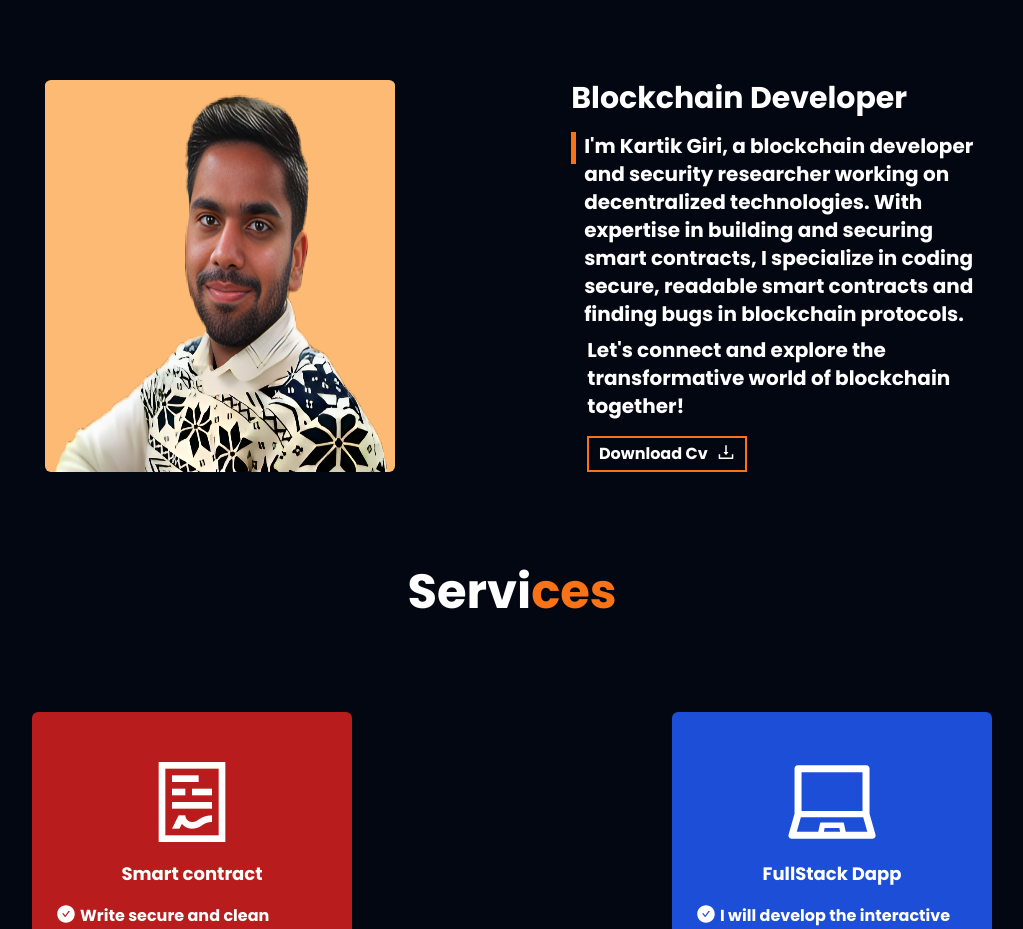
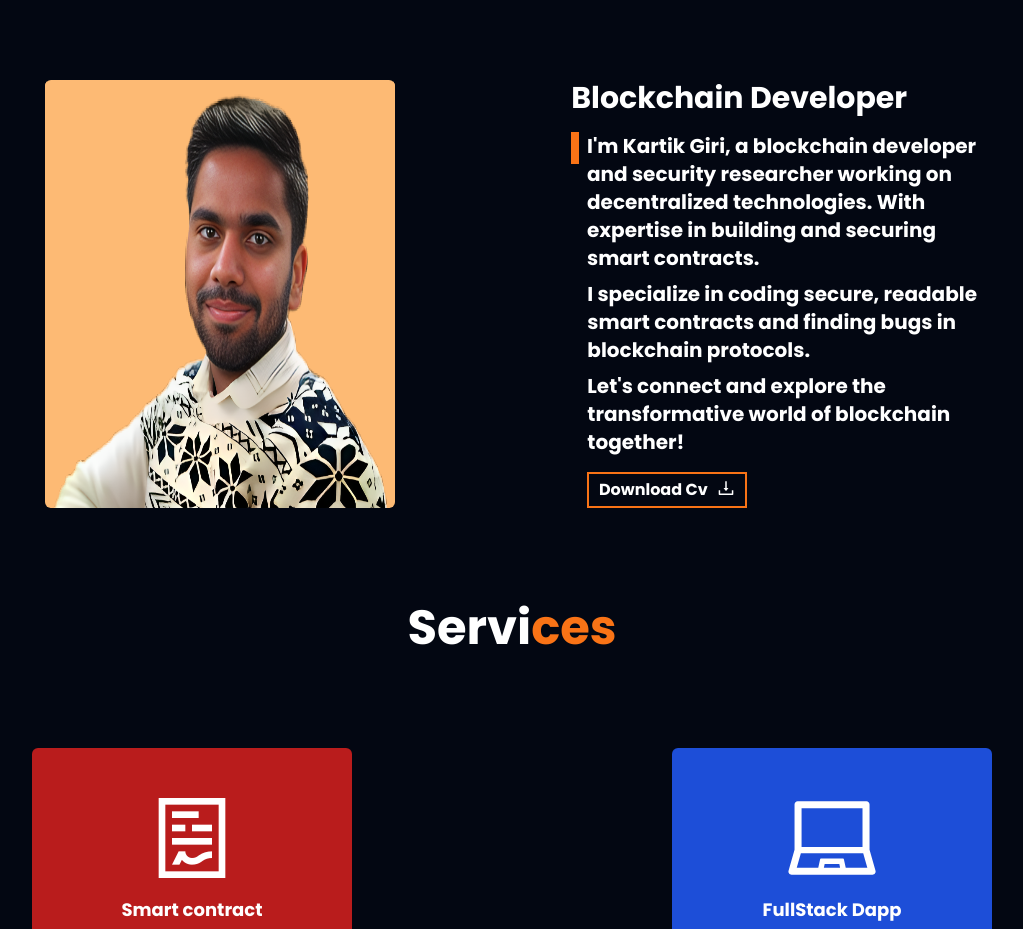
Before and after one commit to kartik-giri/Web3_portfolio, a Next.js app: page / in a window 1280 px wide. Shown: the part 960-1889 px from the top of the page, without its empty margins (128-1151 px from the left). Built offline with nearby package versions, Linux system fonts and the light colour scheme.

Commit message:
change typo

```diff
--- a/src/app/about/page.tsx
+++ b/src/app/about/page.tsx
@@ -35,12 +35,14 @@ export default function About() {
               <p className="flex ">
                 <span className="h-1 w-8 bg-orange-500 mr-2 pt-8"></span>
                 I'm Kartik Giri, a blockchain developer and security researcher working on decentralized
-                technologies. With expertise in building and securing smart contracts,
-                I specialize in coding secure, readable smart contracts and finding bugs in
-                blockchain protocols.
+                technologies. With expertise in building and securing smart contracts.
+
               </p>
             </div>
-
+            <div className=" pt-2 pl-4">
+            I specialize in coding secure, readable smart contracts and finding bugs in
+                blockchain protocols.
+            </div>
             <div className=" pt-2 pl-4">
               Let's connect and explore the transformative world of blockchain
               together!
```
